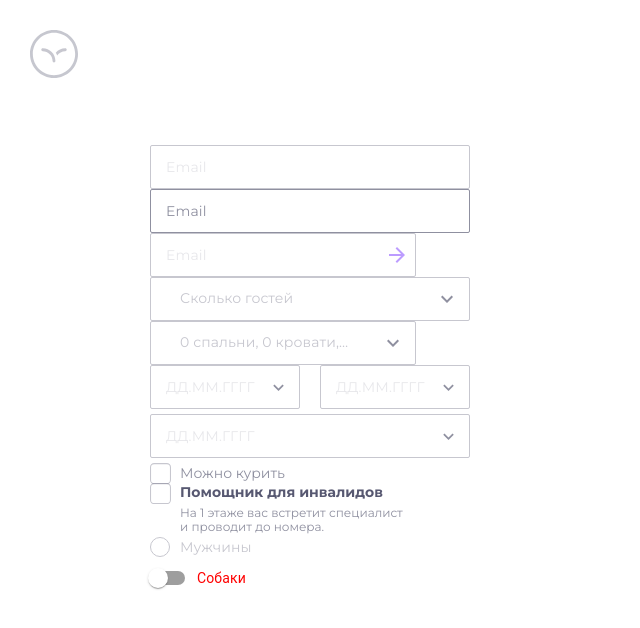
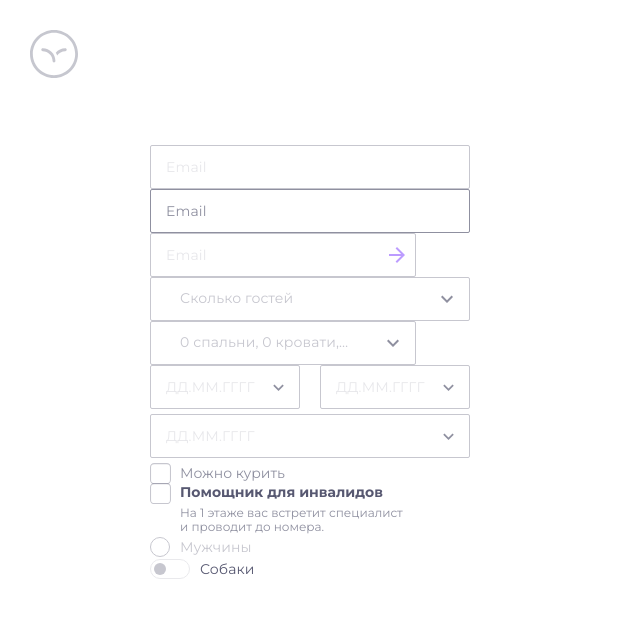
Before and after one commit to PushkinDenis/toxin-hotel-react, a React (Vite) app: page /toxin-hotel-react/form-elements in a window 1280 px wide. Shown: the top 628 px of the page, without its empty margins (0-640 px from the left). Built offline with nearby package versions, Linux system fonts and the light colour scheme.

Commit message:
switch style fix

```diff
--- a/src/shared/ui/switch/switch.module.scss
+++ b/src/shared/ui/switch/switch.module.scss
@@ -1,6 +1,46 @@
 .switch {
   color: rebeccapurple;
+  padding: 0;
+  height: 20px;
+  width: fit-content;
+  margin-right: 10px;
+
+  & :global .MuiSwitch-track {
+    width: 40px;
+    height: 20px;
+    border-radius: 10px;
+    border: 1px solid var(--color-dark-shade-25);
+    background-color: var(--color-white);
+  }
+  & :global .MuiSwitch-thumb {
+    width: 12px;
+    height: 12px;
+    border-radius: 50%;
+    background-color: var(--color-dark-shade-25);
+    box-shadow: none;
+  }
+
+  & :global .MuiSwitch-switchBase {
+    padding: 4px;
+    &.Mui-checked {
+      & > .MuiSwitch-thumb {
+        background: linear-gradient(180deg, #bc9cff 0%, #8ba4f9 100%);
+      }
+      & + .MuiSwitch-track {
+        background-color: var(--color-white);
+        border: 1px solid #bc9cff;
+      }
+    }
+  }
 }
 .label {
-  color: red;
+  width: fit-content;
+  height: 20px;
+  margin: 0;
+  & :global .MuiFormControlLabel-label {
+    font-family: var(--font);
+    font-size: 14px;
+    line-height: 24px;
+    color: var(--color-dark-shade-75);
+  }
 }
```
